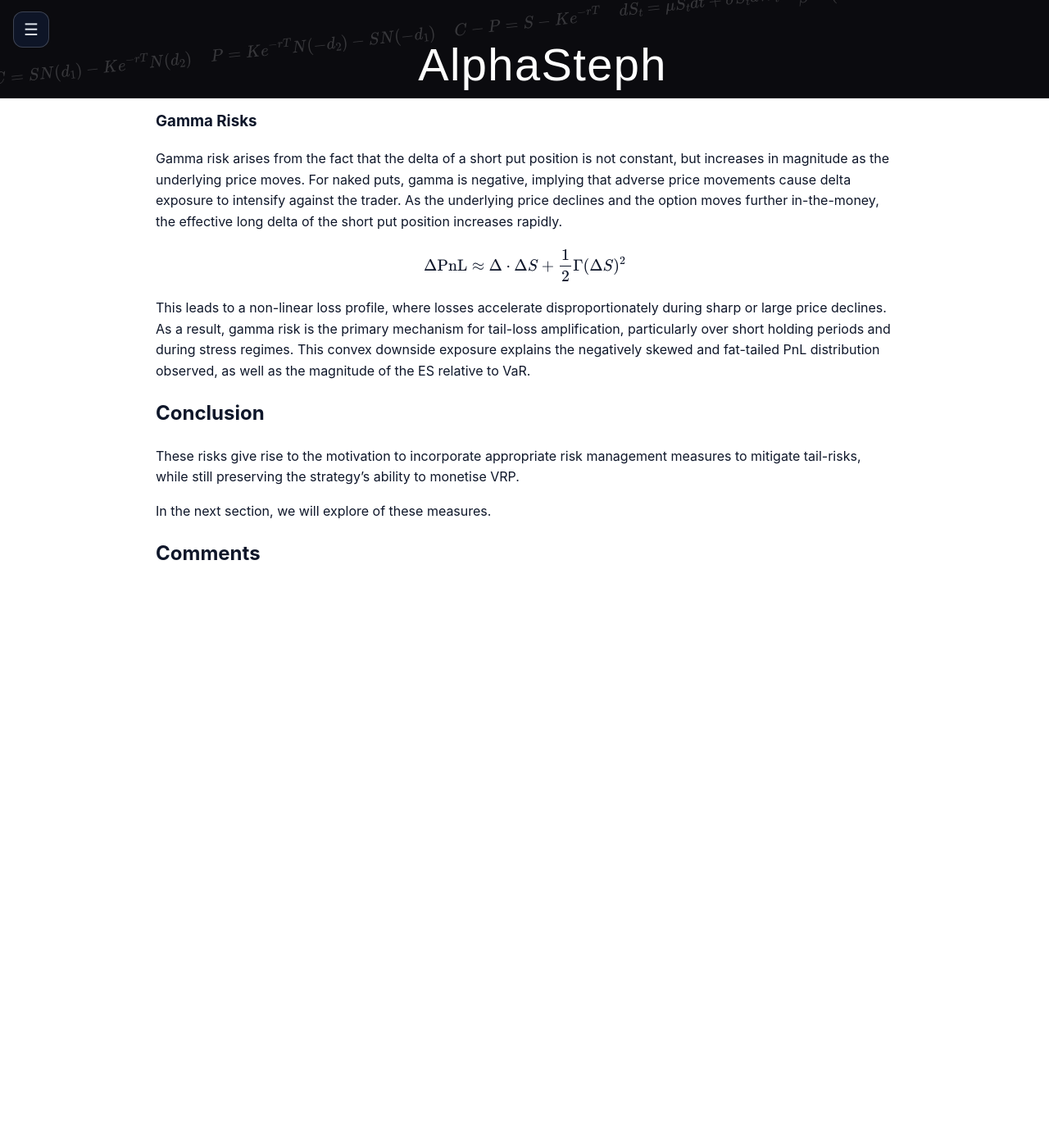
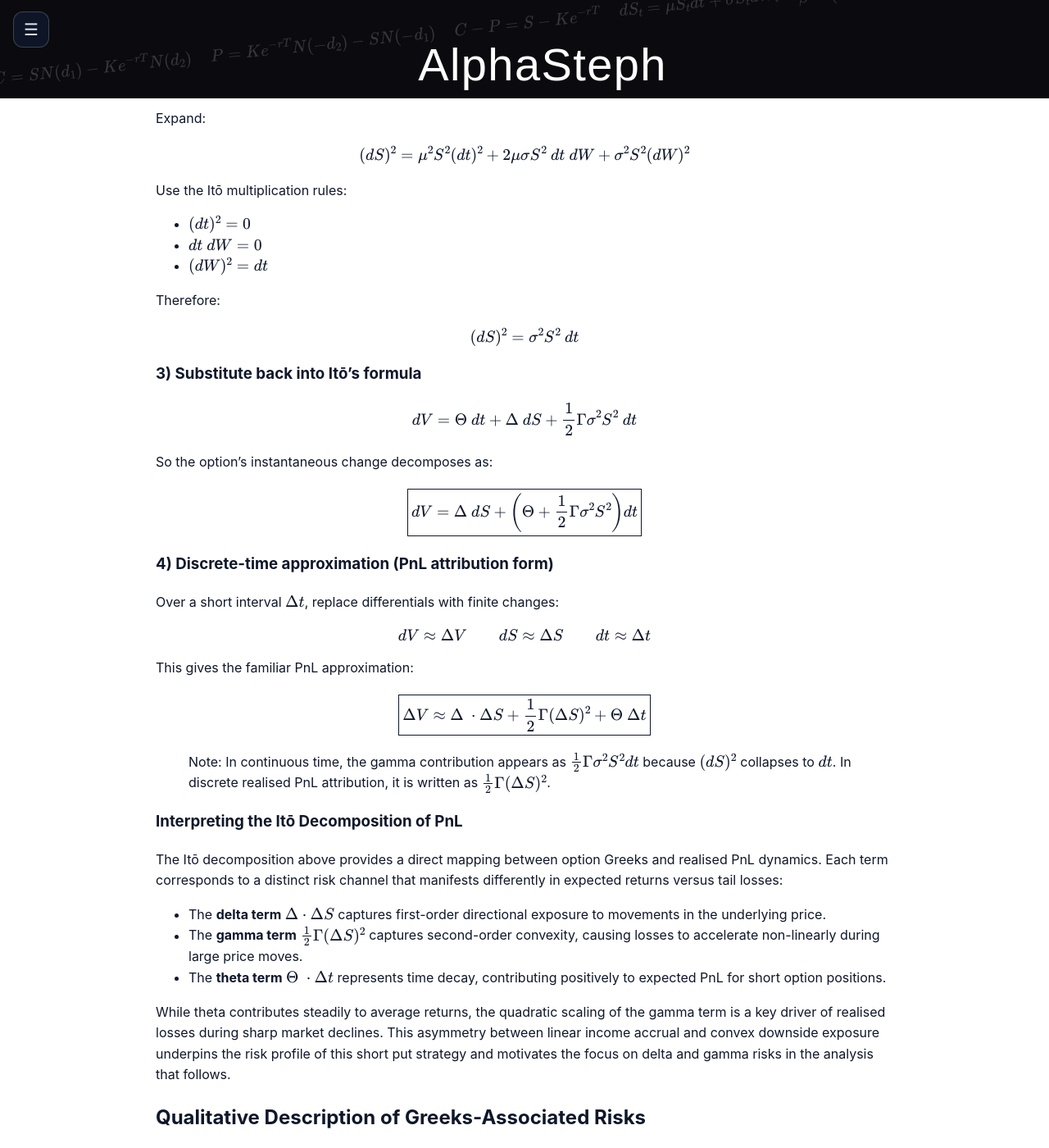
Before and after one commit to sljy1995/StephTheAlpha, a Jekyll site: the page built from _posts/2025-12-28-monetising-vrp-for-aapl-pt-2.md, in a window 1280 px wide and 1400 px high, scrolled down 2489 px. Shown: the whole window at 82% size. Built offline with Jekyll 4.4.1, drawn with Linux system fonts in a browser that asks for light colours; some web fonts are replaced; comment, search, counter and statistics services are not loaded; before the commit the page ends 3252 px from its top, so only the background shows below that; some of the changed text lies outside the part shown.

Commit message:
Enhance Greeks-associated risks analysis and explanation
Expanded the section on Greeks-associated risks, detailing the derivation of Delta–Gamma–Theta PnL approximation using Itō's formula. Added qualitative descriptions of delta and gamma risks in the context of a short put strategy.

```diff
--- a/_posts/2025-12-28-monetising-vrp-for-aapl-pt-2.md
+++ b/_posts/2025-12-28-monetising-vrp-for-aapl-pt-2.md
@@ -63,9 +63,111 @@ Given the VaR estimates, the strategy’s losses are observed to not exceed USD
 
 Nonetheless, while VaR and ES provide a measure of the extent of the risk, they do not explain the underlying causes for it.
 
-## Greeks-associated Risks
+## Understanding Greeks-associated Risks Through Ito's Formula
 
- Given an options-based strategy, it is necessary to analyse the Greeks and their associated risks.
+Given an options-based strategy, it is necessary to analyse the option Greeks and their associated risks, which govern both expected returns and tail-loss behaviour.
+
+### Deriving the Delta–Gamma–Theta PnL approximation from Itō’s formula
+
+Let the option price be $V = V(S,t)$, where $S$ is the underlying price and $t$ is time.
+Assume the underlying follows a diffusion process:
+
+$$
+dS = \mu S\ dt + \sigma S\ dW
+$$
+
+### 1) Apply Itō’s formula
+
+We consider the option value $V(S,t)$.
+
+
+Itō’s formula gives:
+
+$$
+dV = \frac{\partial V}{\partial t}\ dt + \frac{\partial V}{\partial S}\ dS + \frac{1}{2}\frac{\partial^2 V}{\partial S^2}\ (dS)^2
+$$
+
+Define the Greeks:
+
+$$
+\Theta := \frac{\partial V}{\partial t} \qquad
+\Delta := \frac{\partial V}{\partial S} \qquad
+\Gamma := \frac{\partial^2 V}{\partial S^2}
+$$
+
+So:
+
+$$
+dV = \Theta\ dt + \Delta\ dS + \frac{1}{2}\Gamma\(dS)^2
+$$
+
+### 2) Compute $(dS)^2$
+
+Substitute $dS = \mu S\ dt + \sigma S\ dW$:
+
+$$
+(dS)^2 = (\mu S\ dt + \sigma S\ dW)^2
+$$
+
+Expand:
+
+$$
+(dS)^2 = \mu^2 S^2 (dt)^2 + 2\mu\sigma S^2\ dt\ dW + \sigma^2 S^2 (dW)^2
+$$
+
+Use the Itō multiplication rules:
+
+- $(dt)^2 = 0$
+- $dt\ dW = 0$
+- $(dW)^2 = dt$
+
+Therefore:
+
+$$
+(dS)^2 = \sigma^2 S^2\ dt
+$$
+
+### 3) Substitute back into Itō’s formula
+
+$$
+dV = \Theta\ dt + \Delta\ dS + \frac{1}{2}\Gamma \sigma^2 S^2\ dt
+$$
+
+So the option’s instantaneous change decomposes as:
+
+$$
+\boxed{ dV = \Delta\ dS + \left(\Theta + \frac{1}{2}\Gamma \sigma^2 S^2\right)dt }
+$$
+
+### 4) Discrete-time approximation (PnL attribution form)
+
+Over a short interval $\Delta t$, replace differentials with finite changes:
+
+$$
+dV \approx \Delta V  \qquad dS \approx \Delta S  \qquad dt \approx \Delta t
+$$
+
+This gives the familiar PnL approximation:
+
+$$
+\boxed{ \Delta V \approx \Delta\ \cdot \Delta S + \frac{1}{2}\Gamma(\Delta S)^2 + \Theta\ \Delta t }
+$$
+
+> Note: In continuous time, the gamma contribution appears as
+$\frac{1}{2}\Gamma\sigma^2 S^2 dt$ because $(dS)^2$ collapses to $dt$.
+> In discrete realised PnL attribution, it is written as $\frac{1}{2}\Gamma(\Delta S)^2$.
+
+### Interpreting the Itō Decomposition of PnL
+
+The Itō decomposition above provides a direct mapping between option Greeks and realised PnL dynamics. Each term corresponds to a distinct risk channel that manifests differently in expected returns versus tail losses:
+
+- The **delta term** $\Delta \cdot \Delta S$ captures first-order directional exposure to movements in the underlying price.
+- The **gamma term** $\frac{1}{2}\Gamma(\Delta S)^2$ captures second-order convexity, causing losses to accelerate non-linearly during large price moves.
+- The **theta term** $\Theta\ \cdot \Delta t$ represents time decay, contributing positively to expected PnL for short option positions.
+
+While theta contributes steadily to average returns, the quadratic scaling of the gamma term is a key driver of realised losses during sharp market declines. This asymmetry between linear income accrual and convex downside exposure underpins the risk profile of this short put strategy and motivates the focus on delta and gamma risks in the analysis that follows.
+
+## Qualitative Description of Greeks-Associated Risks
 
   <p align="center">
     <small><em><u>
@@ -84,11 +185,8 @@ As a strategy built on monetising VRP, vega exposure primarily drives expected r
 
 ### Delta Risks
 
-Delta risk for a short put is straightforward to understand - the postition of a short put entailing positive delta means that the PnL of the option is also directionally proportionate to changes in the underlying stock price, in this case, AAPL's price. As a result, the strategy benefits from rising or stable prices but incurs losses when the underlying price declines.
-
-$$
-{\Delta}\text{PnL} \approx \Delta \cdot \Delta S
-$$
+Delta risk for a short put is straightforward to interpret. A short put position carries positive delta, meaning the option’s PnL responds directionally to changes in the underlying stock price, in this case, AAPL.
+ As a result, the strategy benefits from rising or stable prices but incurs losses when the underlying price declines.
 
 Since each trade is held for ~ 4 days, adverse directional moves during this window can dominate the PnL outcome, particularly during periods of heightened market stress.
 
@@ -98,10 +196,6 @@ However, delta risk alone assumes a linear directional exposure, whereas in real
 
 Gamma risk arises from the fact that the delta of a short put position is not constant, but increases in magnitude as the underlying price moves. For naked puts, gamma is negative, implying that adverse price movements cause delta exposure to intensify against the trader. As the underlying price declines and the option moves further in-the-money, the effective long delta of the short put position increases rapidly.
 
-$$
-\Delta\text{PnL} \approx \Delta \cdot \Delta S + \frac{1}{2}\Gamma (\Delta S)^2
-$$
-
 This leads to a non-linear loss profile, where losses accelerate disproportionately during sharp or large price declines. As a result, gamma risk is the primary mechanism for tail-loss amplification, particularly over short holding periods and during stress regimes. This convex downside exposure explains the negatively skewed and fat-tailed PnL distribution observed, as well as the magnitude of the ES relative to VaR.
 
 ## Conclusion
```
Also changed, not shown: other parts of _posts/2025-12-28-monetising-vrp-for-aapl-pt-2.md (+0 -1 lines).
